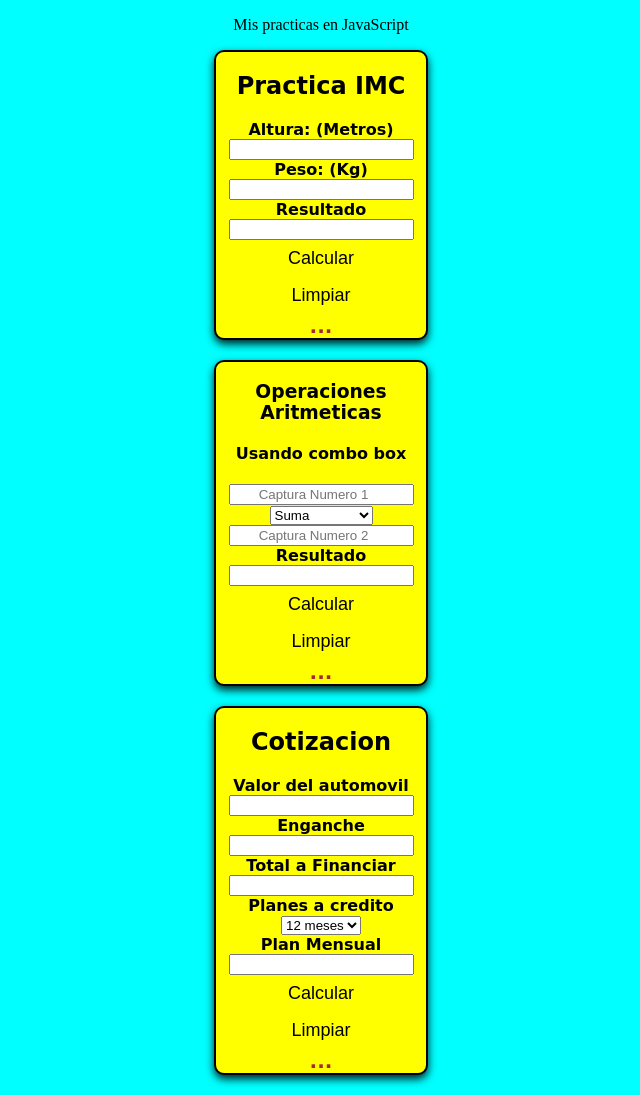
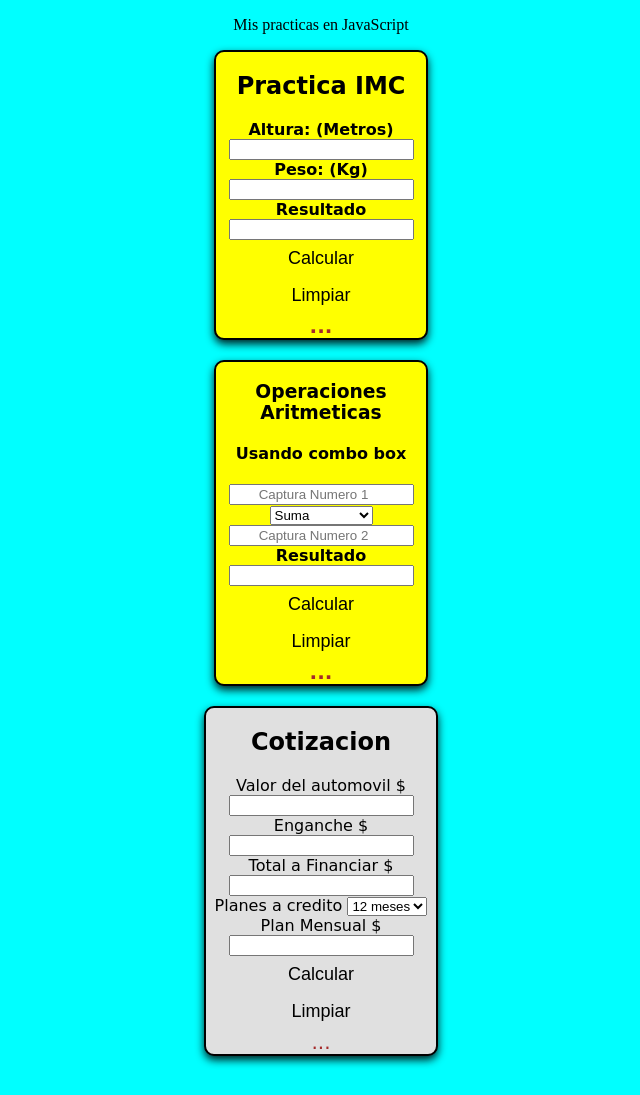
Before and after one commit to JuanAramburo/automoviles2, a plain HTML site: page html/practicas.html in a window 1280 px wide. Shown: the whole page, without its empty margins (319-959 px from the left). Drawn offline with Linux system fonts and the light colour scheme.

Commit message:
Programacion de los script

```diff
--- a/css/c.css
+++ b/css/c.css
@@ -17,9 +17,30 @@
     background-color: yellow;
 }
 
+.cardCotizacion{
+    box-shadow: 0 4px 8px 0 rgba(0, 0, 0, 0.877);
+    font-family: "Edu AU VIC WA NT Dots", cursive;
+    font-optical-sizing: auto;
+    font-weight: 400;
+    font-style: normal;
+    overflow: hidden;
+    max-width: 230px;
+    margin-left: auto;
+    margin-right: auto;
+    border: 2px solid;
+    border-radius: 10px;
+    text-align: center;
+    margin-bottom: 20px;
+    background-color: rgb(224, 224, 224);
+}
+
 .card:hover{
     /*text-align: center;
     max-width: 220px;*/
+    transform: scale(1.10);
+}
+
+.cardCotizacion:hover{
     transform: scale(1.10);
 }
 
@@ -47,10 +68,34 @@
     font-size: 18px;
 }
 
+.cardCotizacion button{
+    border: none;
+    outline: 0;
+    display: inline-block;
+    padding: 8px;
+    color: black;
+    background-color: rgba(255, 255, 255, 0);
+    text-align: center;
+    cursor: pointer;
+    width: 100%;
+    font-size: 18px;
+}
+
 .card label{
     color: brown;
     text-align: center;
     font-size: 20px;
+}
+
+.cardCotizacion label{
+    color: brown;
+    text-align: center;
+    font-size: 20px;
+}
+
+.cardCotizacion button:hover{
+    color: rgb(224, 224, 224);
+    background-color: white;
 }
 
 button:hover{
--- a/html/practicas.html
+++ b/html/practicas.html
@@ -53,17 +53,20 @@
         <label for="" id="error2">...</label>
     </section>
 
-    <section class="card">
+    <section class="cardCotizacion">
         <header>
             <h2>Cotizacion</h2>
         </header>
         <span>Valor del automovil</span>
+        <span>$</span>
         <input type="number" name="txtValor" id="txtValor" required>
         <br>
         <span>Enganche</span>
+        <span>$</span>
         <input type="text" id="txtEnganche" readonly>
         <br>
         <span>Total a Financiar</span>
+        <span>$</span>
         <input type="text" id="txtFinanciar" readonly>
         <br>
         <span>Planes a credito</span>
@@ -77,6 +80,7 @@
         </select>
         <br>
         <span>Plan Mensual</span>
+        <span>$</span>
         <input type="text" id="txtPago" readonly>
         <button id="btnCalcular3">Calcular</button>
         <button id="btnLimpiar3">Limpiar</button>
--- a/js/main.js
+++ b/js/main.js
@@ -107,6 +107,7 @@ function calcular2(){
     else{
         let enganche = val * 0.3;
         document.getElementById("txtEnganche").value = enganche;
+
         let totalen = val - enganche;
         switch(opc2){
             case 1: totalfin = (val * 0.125) + totalen; break;
@@ -123,7 +124,9 @@ function calcular2(){
             case 4: pagomensual = totalfin / 36;break;
             case 5: pagomensual = totalfin / 48;break;
         }
+
         document.getElementById("txtPago").value = pagomensual.toFixed(2);
+
     }
 };
 
@@ -132,7 +135,7 @@ function limpiar3(){
     document.getElementById("txtEnganche").value = "";
     document.getElementById("txtFinanciar").value = "";
     document.getElementById("txtPago").value = "";
-    labelError.textContent="";
+    labelError3.textContent="";
 }
 
 btnCalcular3.addEventListener('click', calcular2);
```
